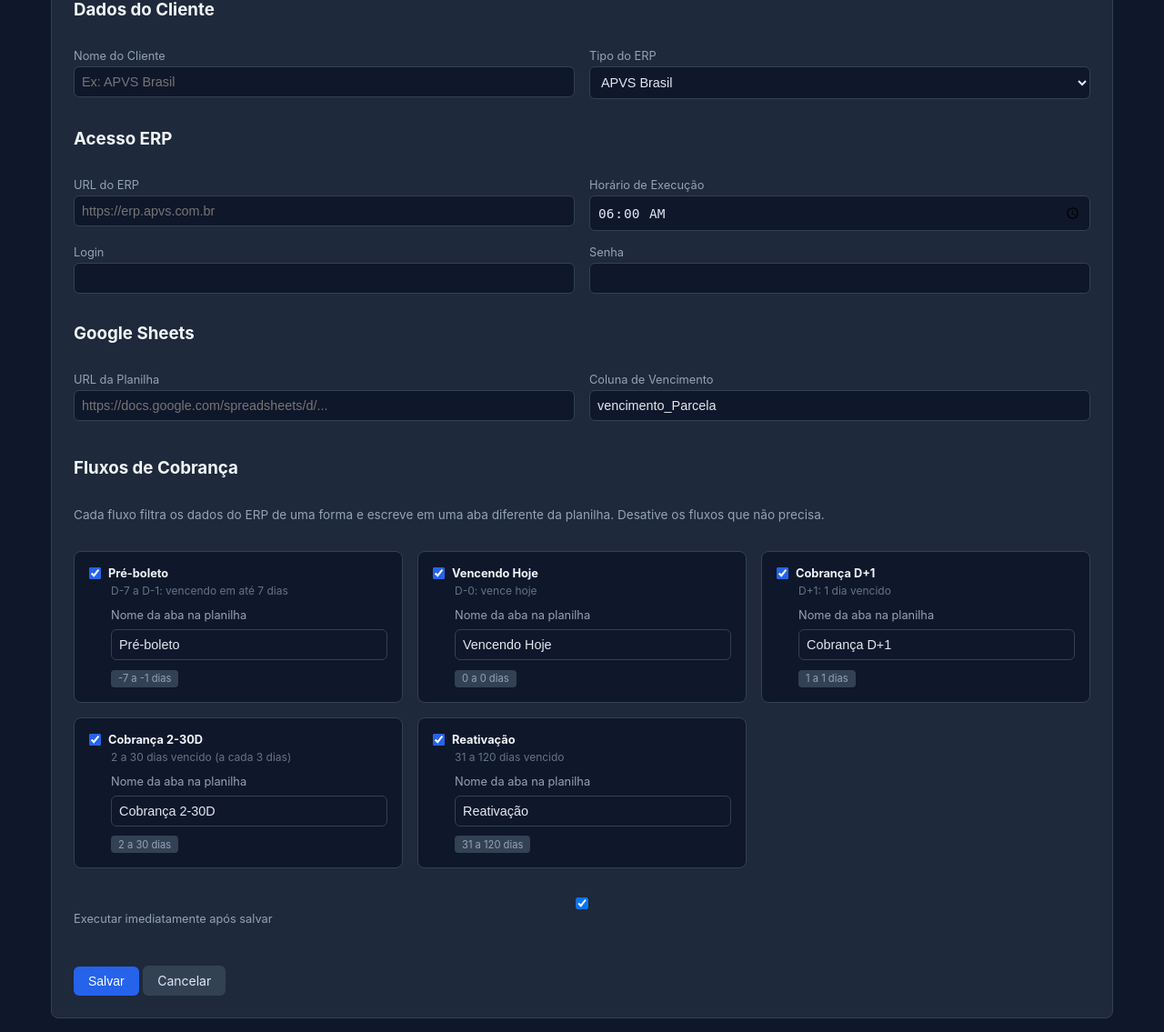
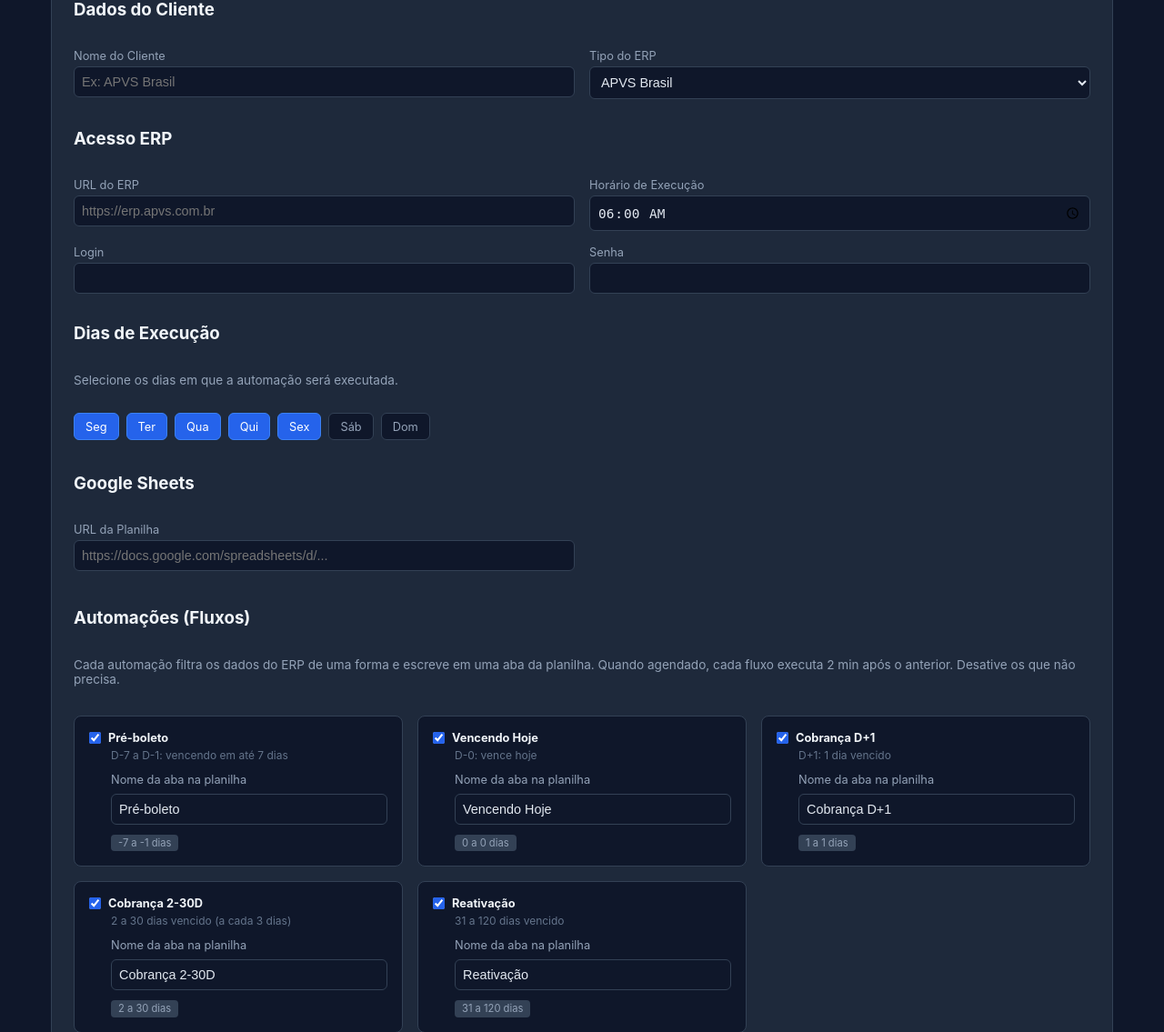
Before and after one commit to jrsana22/automa-es_cobranca, a FastAPI app: page /automacoes/novo in a window 1280 px wide. Shown: the part 167-1302 px from the top of the page at 91% size. Run offline with FastAPI, Linux system fonts and the light colour scheme.

Commit message:
Redesign painel: dias da semana, agendamento por cliente, execução escalonada
- Adiciona campo dias_semana no model Automacao (0=Seg..6=Dom)
- Formulário com checkboxes de dias (padrão Seg-Sex)
- Dashboard mostra cliente, automações, agendamento (dias+horário)
- Scheduler usa day_of_week no CronTrigger
- Execução agendada: 2 min entre fluxos; manual sem delay
- Scheduler sincroniza após CRUD de automações
- coluna_vencimento removido da interface (mantido como hidden)

Co-Authored-By: Claude Opus 4.6 <noreply@anthropic.com>

```diff
--- a/app/main.py
+++ b/app/main.py
@@ -6,11 +6,13 @@ from fastapi.templating import Jinja2Templates
 
 from app.database import init_db
 from app.routers import dashboard, api, executions
+from app.migrate_db import migrate_add_dias_semana
 
 
 @asynccontextmanager
 async def lifespan(app: FastAPI):
     init_db()
+    migrate_add_dias_semana()
     yield
 
 
--- a/app/templates/automacao_form.html
+++ b/app/templates/automacao_form.html
@@ -43,23 +43,40 @@
             </div>
         </div>
 
+        <!-- Dias da Semana -->
+        <h3 style="margin-top: 1rem;">Dias de Execução</h3>
+        <p style="color: #94a3b8; font-size: 0.85rem; margin-bottom: 0.75rem;">Selecione os dias em que a automação será executada.</p>
+        <div class="dias-semana-grid">
+            {% set dias = [(0, "Seg"), (1, "Ter"), (2, "Qua"), (3, "Qui"), (4, "Sex"), (5, "Sáb"), (6, "Dom")] %}
+            {% if automacao %}
+                {% set dias_ativos = automacao.dias_semana_lista %}
+            {% else %}
+                {% set dias_ativos = [0, 1, 2, 3, 4] %}
+            {% endif %}
+            {% for dia_num, dia_nome in dias %}
+            <span>
+                <input type="checkbox" class="dia-checkbox" id="dia_{{ dia_num }}" name="dias_check" value="{{ dia_num }}" {% if dia_num in dias_ativos %}checked{% endif %} onchange="syncDiasSemana()">
+                <label class="dia-label" for="dia_{{ dia_num }}">{{ dia_nome }}</label>
+            </span>
+            {% endfor %}
+        </div>
+        <input type="hidden" id="dias_semana" name="dias_semana" value="{{ automacao.dias_semana if automacao else '0,1,2,3,4' }}">
+
         <h3 style="margin-top: 1rem;">Google Sheets</h3>
         <div class="form-row">
             <div>
                 <label for="sheets_url">URL da Planilha</label>
                 <input type="url" id="sheets_url" name="sheets_url" value="{{ automacao.sheets_url if automacao else '' }}" required placeholder="https://docs.google.com/spreadsheets/d/...">
             </div>
-            <div>
-                <label for="coluna_vencimento">Coluna de Vencimento</label>
-                <input type="text" id="coluna_vencimento" name="coluna_vencimento" value="{{ automacao.coluna_vencimento if automacao else 'vencimento_Parcela' }}">
-            </div>
         </div>
+        <input type="hidden" name="coluna_vencimento" value="{{ automacao.coluna_vencimento if automacao else 'vencimento_Parcela' }}">
 
         <!-- Fluxos -->
-        <h3 style="margin-top: 1.5rem;">Fluxos de Cobrança</h3>
+        <h3 style="margin-top: 1.5rem;">Automações (Fluxos)</h3>
         <p style="color: #94a3b8; font-size: 0.85rem; margin-bottom: 1rem;">
-            Cada fluxo filtra os dados do ERP de uma forma e escreve em uma aba diferente da planilha.
-            Desative os fluxos que não precisa.
+            Cada automação filtra os dados do ERP de uma forma e escreve em uma aba da planilha.
+            Quando agendado, cada fluxo executa 2 min após o anterior.
+            Desative os que não precisa.
         </p>
 
         {% set fluxos_config = [
@@ -133,4 +150,12 @@
         </div>
     </form>
 </div>
+
+<script>
+function syncDiasSemana() {
+    const checks = document.querySelectorAll('input[name="dias_check"]:checked');
+    const values = Array.from(checks).map(c => c.value);
+    document.getElementById('dias_semana').value = values.join(',');
+}
+</script>
 {% endblock %}
--- a/app/templates/base.html
+++ b/app/templates/base.html
@@ -59,6 +59,11 @@
         .fluxo-dias { margin-top: 0.5rem; }
         .dias-badge { display: inline-block; background: #334155; color: #94a3b8; padding: 0.15rem 0.5rem; border-radius: 4px; font-size: 0.7rem; }
         .badge-warning { background: #713f12; color: #fde68a; }
+        .dias-semana-grid { display: flex; gap: 0.5rem; flex-wrap: wrap; }
+        .dia-checkbox { display: none; }
+        .dia-label { display: inline-block; padding: 0.4rem 0.75rem; background: #0f172a; border: 1px solid #334155; border-radius: 6px; cursor: pointer; font-size: 0.8rem; color: #94a3b8; user-select: none; transition: all 0.15s; }
+        .dia-checkbox:checked + .dia-label { background: #2563eb; border-color: #3b82f6; color: #ffffff; }
+        .fluxo-inativo { opacity: 0.35; text-decoration: line-through; }
     </style>
 </head>
 <body>
```
Also changed, not shown: app/migrate_db.py (+23 -0 lines), app/models.py (+24 -0 lines), app/routers/api.py (+9 -0 lines), app/scheduler.py (+6 -3 lines), app/services/processor.py (+7 -2 lines), app/templates/dashboard.html (+13 -30 lines).
